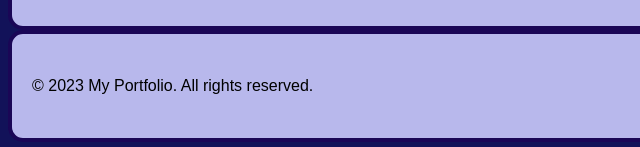
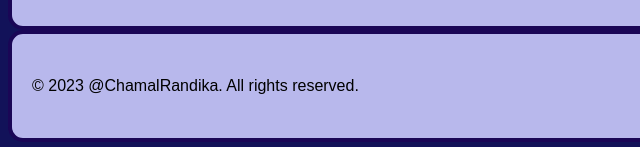
Before and after one commit to Chamal1120/MCR_Portfolio_V1, a website built with Parcel: page index.html in a window 1280 px wide. Shown: the part 3173-3320 px from the top of the page, 0-640 px from the left. Built offline with nearby package versions, Linux system fonts and the light colour scheme.

Commit message:
Seventh commit

```diff
--- a/index.html
+++ b/index.html
@@ -111,7 +111,7 @@
 </section>
 
 <footer>
-  <p>&copy; 2023 My Portfolio. All rights reserved.</p>
+  <p>&copy; 2023 @ChamalRandika. All rights reserved.</p>
 </footer>
 </body>
 </html>
```
